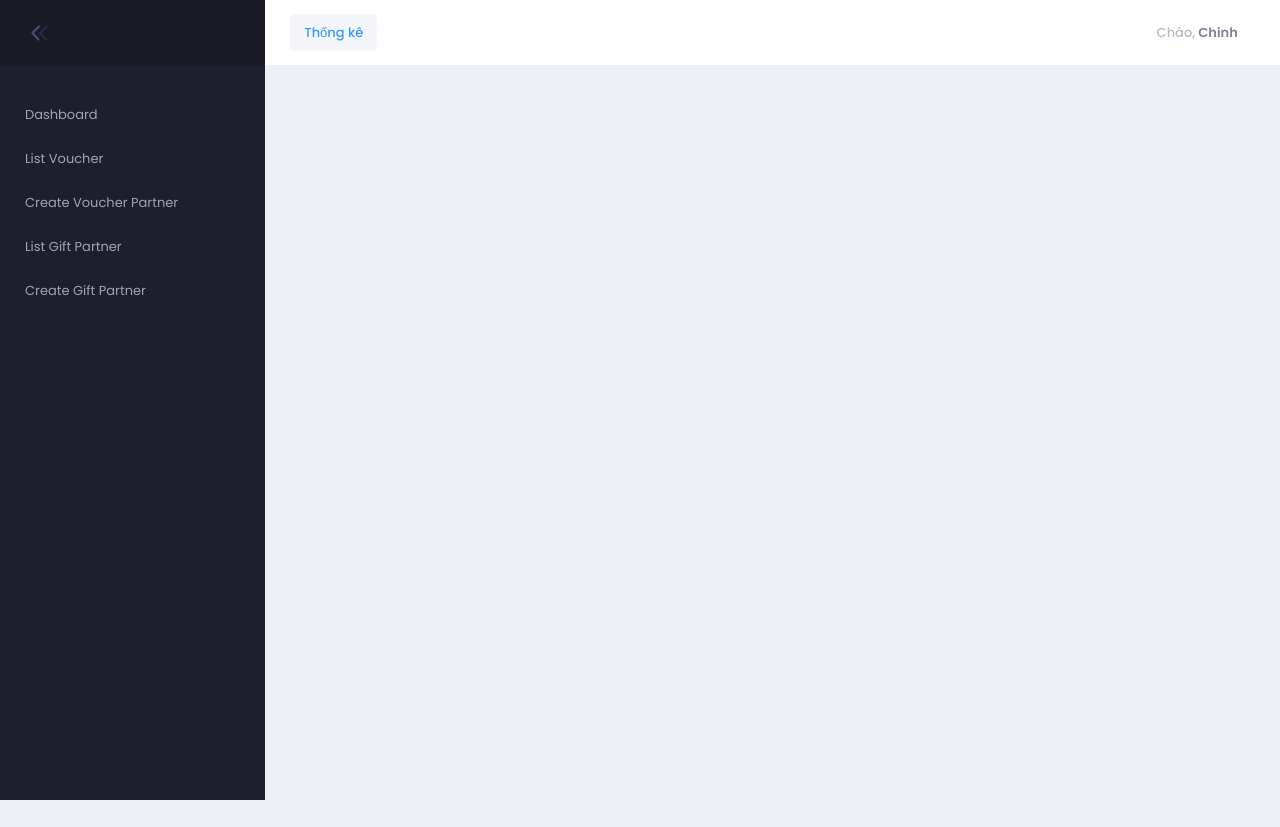
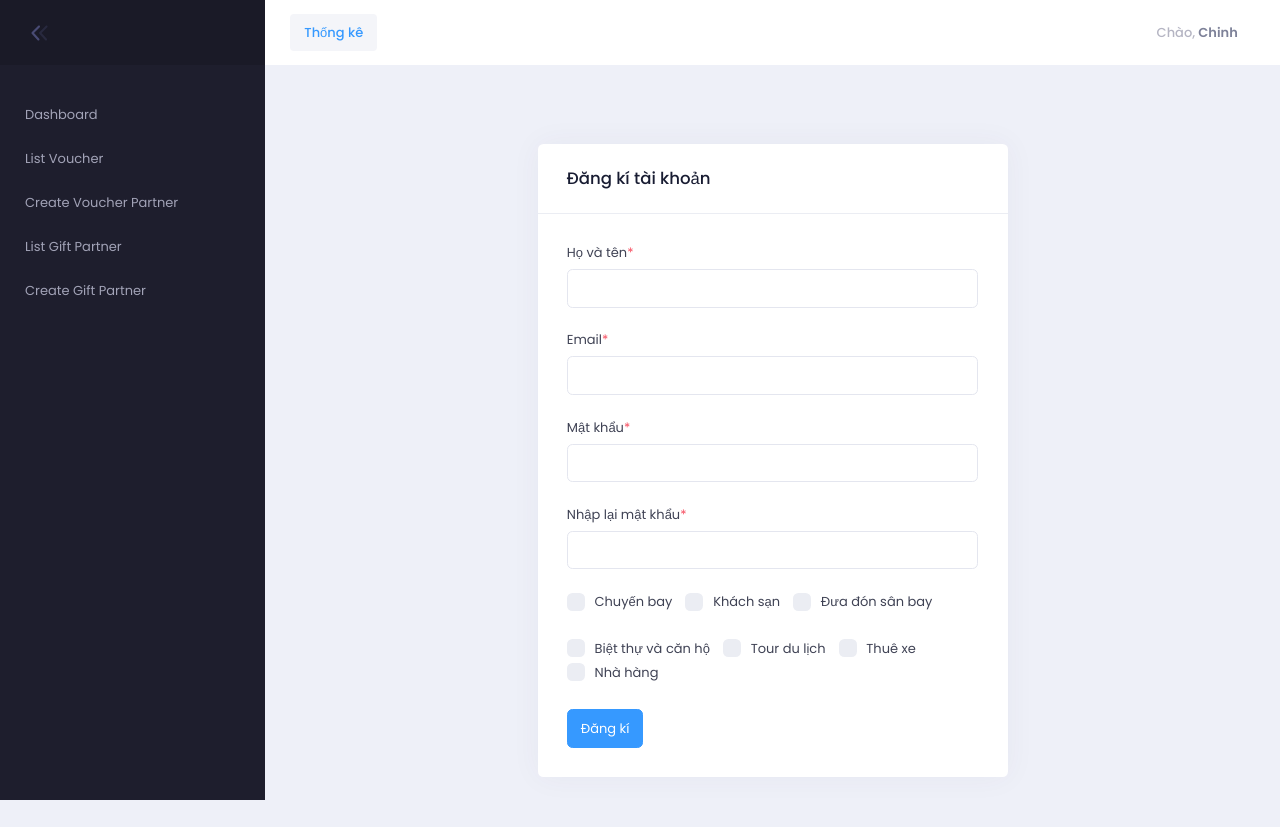
Before and after one commit to whoant/vy2-fe-voucher-traveloka, a React (Create React App) app: page /register in a window 1280 px wide. Before the commit the page ends 800 px from the top, so only its background shows below. Built offline with nearby package versions, Linux system fonts and the light colour scheme.

Commit message:
register

```diff
--- a/src/App.js
+++ b/src/App.js
@@ -10,17 +10,21 @@ import './prismjs.css';
 import UserVoucher from "./pages/User/UserVoucher";
 import Gift from "./pages/Partner/Gift";
 import CreateGiftPartner from "./pages/Partner/CreateGiftPartner";
+import Register from "./components/Register/Register";
 
 function App() {
 	return (
+
+
 		<Layout>
 			<Routes>
-				<Route path="/" element={<Login />} />
-				<Route path="/createvoucher" element={<CreateVoucher />} />
+				<Route path="/register" element={<Register />} />
+				<Route path="/login" element={<Login />} />
+				<Route path="/create-voucher" element={<CreateVoucher />} />
 				<Route path="/main" element={<Partner />} />
 				<Route path="/voucher" element={<UserVoucher />} />
-				<Route path="/listgiftpartner" element={<Gift />} />
-				<Route path="/creategiftpartner" element={<CreateGiftPartner />} />
+				<Route path="/list-gift-partner" element={<Gift />} />
+				<Route path="/create-gift-partner" element={<CreateGiftPartner />} />
 			</Routes>
 		</Layout>
 
--- /dev/null
+++ b/src/components/Register/Register.jsx
@@ -0,0 +1,110 @@
+import React from 'react'
+import { Link } from 'react-router-dom';
+import { useForm } from 'react-hook-form';
+const Register = () => {
+    const { register, handleSubmit } = useForm();
+    const onSubmit = (data) => {
+        if (data != null) {
+
+        }
+        console.log(data);
+    };
+    return (
+        <div className="row">
+            <div className='col-md-3'></div>
+            <div className="col-md-6">
+                <div className="card card-custom gutter-b example example-compact">
+                    <div className="card-header">
+                        <h3 className="card-title">Đăng kí tài khoản</h3>
+                    </div>
+                    <form onSubmit={handleSubmit(onSubmit)}>
+                        <div className="card-body">
+                            <div className="form-group">
+                                <label>
+                                    Họ và tên
+                                    <span className="text-danger">*</span>
+                                </label>
+                                <input type='name' className="form-control" required {...register('Name')} />
+                            </div>
+                            <div className="form-group">
+                                <label>
+                                    Email
+                                    <span className="text-danger">*</span>
+                                </label>
+                                <input type='email' className="form-control" required {...register('Email')} />
+                            </div>
+                            <div className="form-group">
+                                <label>
+                                    Mật khẩu
+                                    <span className="text-danger">*</span>
+                                </label>
+                                <input type="password" className="form-control" required {...register('Password')} />
+                            </div>
+                            <div className="form-group">
+                                <label>
+                                    Nhập lại mật khẩu
+                                    <span className="text-danger">*</span>
+                                </label>
+                                <input type="password" className="form-control" required {...register('RePassword')} />
+                            </div>
+                            <div className='form-group'>
+                                <div className="checkbox-inline">
+                                    <label className="checkbox">
+                                        <input type="checkbox" name="Checkboxes1"{...register('ChuyenBay')} />
+                                        <span></span>
+                                        Chuyến bay
+                                    </label>
+                                    <label className="checkbox">
+                                        <input type="checkbox" name="Checkboxes2"{...register('Khachsan')} />
+                                        <span></span>
+                                        Khách sạn
+                                    </label>
+                                    <label className="checkbox">
+                                        <input type="checkbox" name="Checkboxes3"{...register('Duadon')} />
+                                        <span></span>
+                                        Đưa đón sân bay
+                                    </label>
+
+                                </div>
+                            </div>
+                            <div className='form-group'>
+                                <div className="checkbox-inline">
+                                    <label className="checkbox">
+                                        <input type="checkbox" name="Checkboxes4" {...register('Bietthu')} />
+                                        <span></span>
+                                        Biệt thự và căn hộ
+                                    </label>
+                                    <label className="checkbox">
+                                        <input type="checkbox" name="Checkboxes5" {...register('Tour')} />
+                                        <span></span>
+                                        Tour du lịch
+                                    </label>
+                                    <label className="checkbox">
+                                        <input type="checkbox" name="Checkboxes6" {...register('Thuexe')} />
+                                        <span></span>
+                                        Thuê xe
+                                    </label>
+                                    <label className="checkbox">
+                                        <input type="checkbox" name="Checkboxes7"{...register('NhaHang')} />
+                                        <span></span>
+                                        Nhà hàng
+                                    </label>
+
+                                </div>
+                            </div>
+                            <div className='row'>
+                                <div className='col-md-3'>
+                                    <input type='submit' className="btn btn-primary mr-2" value='Đăng kí' />
+                                </div>
+                            </div>
+                        </div>
+
+                    </form>
+                </div>
+            </div>
+            <div className='col-md-3'></div>
+        </div>
+    )
+}
+
+export default Register
```
